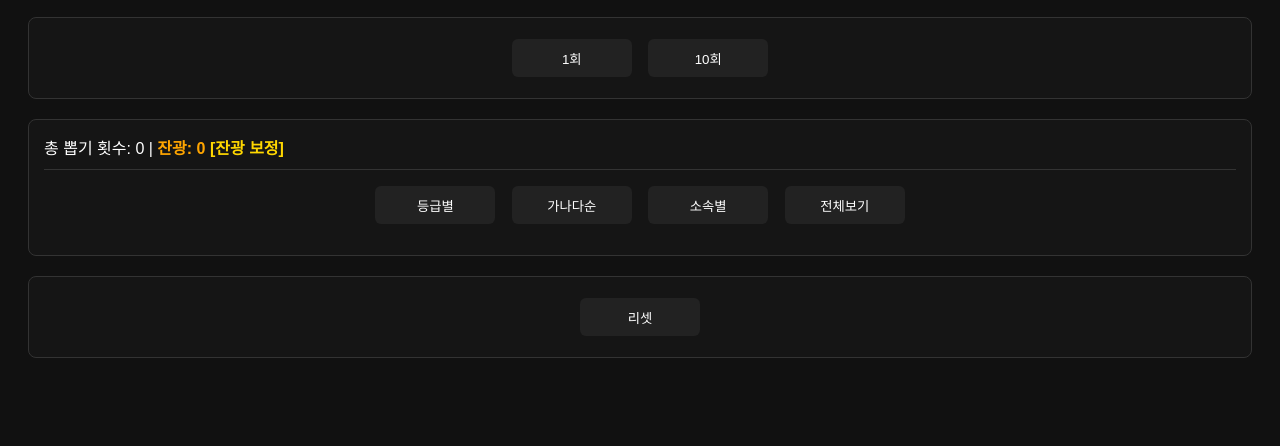
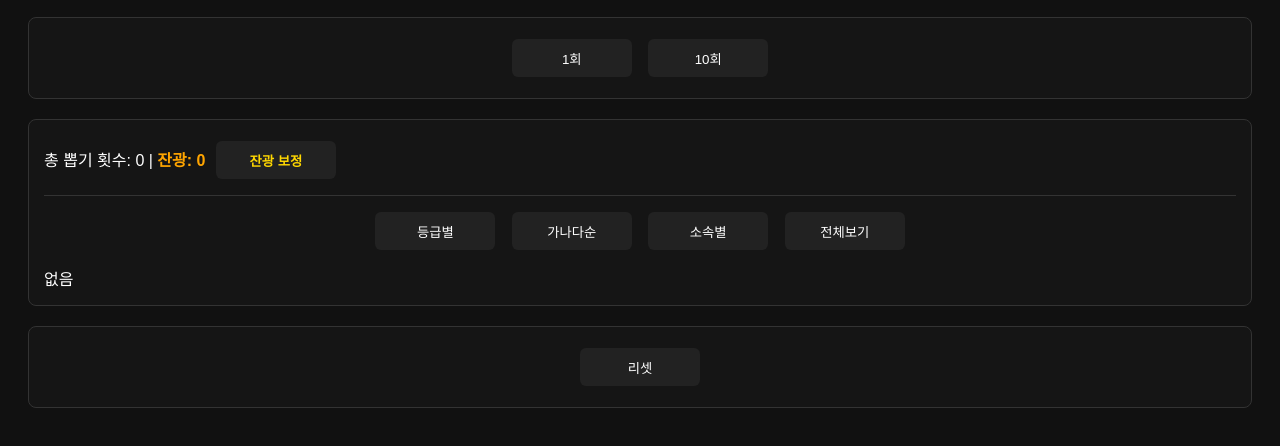
Before and after one commit to Zambaboy1234/lanterngatcha, a plain HTML site: page index.html in a window 1280 px wide. Shown: the part 180-626 px from the top of the page. Drawn offline with Linux system fonts and the light colour scheme.

Commit message:
Update index.html

```diff
--- a/index.html
+++ b/index.html
@@ -52,12 +52,19 @@ button:hover{background:#333;}
 .dimmed{color:#666 !important;opacity:0.45;}
 
 .sortBtns{text-align:center;margin-bottom:10px;}
+
+.glowLabel{color:orange;font-weight:bold;}
+.glowBtn{
+color:gold;
+font-weight:bold;
+cursor:pointer;
+margin-left:6px;
+}
+.glowBtn:hover{color:orange;}
+
 hr{border:none;border-top:1px solid #333;margin:10px 0;}
 
-.glowLabel{color:orange;font-weight:bold;}
-.glowBtn{color:gold;font-weight:bold;cursor:pointer;}
-.glowBtn:hover{color:orange;}
-
+/* ===== 팝업 ===== */
 .modal{
 display:none;
 position:fixed;
@@ -113,6 +120,7 @@ background:#333;
 <span class="ultra">[ULTRA(★★)] 올가</span>
 </div>
 
+<!-- 가챠 영역 -->
 <div class="section">
 <div style="text-align:center;">
 <button onclick="pull(1)">1회</button>
@@ -121,10 +129,11 @@ background:#333;
 <div id="result"></div>
 </div>
 
+<!-- 도감 영역 -->
 <div class="section">
 총 뽑기 횟수: <span id="totalCount">0</span> |
 <span class="glowLabel">잔광: <span id="glowCount">0</span></span>
-<span class="glowBtn" onclick="openModal()">[잔광 보정]</span>
+<button class="glowBtn" onclick="openModal()">잔광 보정</button>
 <hr>
 
 <div class="sortBtns">
@@ -141,6 +150,7 @@ background:#333;
 <button onclick="resetData()">리셋</button>
 </div>
 
+<!-- ===== 잔광 보정 팝업 ===== -->
 <div id="glowModal" class="modal">
 <div class="modalContent">
 <div class="modalHeader">
@@ -154,8 +164,10 @@ background:#333;
 <script>
 
 // ===== DB =====
-let DB = [...]; // 기존 DB 그대로 유지
+// (여기에 이전에 사용한 전체 DB 그대로 붙여넣기)
+let DB = window.DB || [];
 
+// ===== 상태 =====
 let totalCount = parseInt(localStorage.getItem("totalCount"))||0;
 let collection = JSON.parse(localStorage.getItem("collection"))||[];
 let glow = parseInt(localStorage.getItem("glow"))||0;
@@ -163,26 +175,27 @@ let sortMode="grade";
 
 updateUI();
 
+// ===== 유틸 =====
 function rollRarity(){
 let r=Math.random();
 if(r<0.03) return 3;
 if(r<0.23) return 2;
 return 1;
 }
-
 function getGradeText(r){
 if(r===3) return "[LUMEN(★★★)]";
 if(r===2) return "[ULTRA(★★)]";
 return "[INFRA(★)]";
 }
-
 function getClass(r){
 if(r===3) return "lumen";
 if(r===2) return "ultra";
 return "infra";
 }
 
+// ===== 가챠 =====
 function pull(times){
+
 let results=[];
 for(let i=0;i<times;i++){
 let rarity=rollRarity();
@@ -190,31 +203,43 @@ let pool=DB.filter(c=>c.rarity===rarity);
 let char=pool[Math.floor(Math.random()*pool.length)];
 results.push(char);
 }
+
 if(times===10){
 if(!results.some(c=>c.rarity>=2)){
 let ultraPool=DB.filter(c=>c.rarity===2);
 results[9]=ultraPool[Math.floor(Math.random()*ultraPool.length)];
 }
 }
+
 let html="";
+
 for(let char of results){
+
 totalCount++;
 glow++;
+
 let isNew=!collection.includes(char.name);
 if(isNew) collection.push(char.name);
-html+=`<div class="resultCard ${getClass(char.rarity)}">
+
+html+=`
+<div class="resultCard ${getClass(char.rarity)}">
 ${getGradeText(char.rarity)} ${char.name}
 <span class="groupText">(${char.group})</span>
 ${isNew?'<span class="newMark"> New!</span>':''}
-</div>`;
+</div>
+`;
 }
+
 document.getElementById("result").innerHTML=html;
+
 localStorage.setItem("totalCount",totalCount);
 localStorage.setItem("collection",JSON.stringify(collection));
 localStorage.setItem("glow",glow);
+
 updateUI();
 }
 
+// ===== 잔광 팝업 =====
 function openModal(){
 document.getElementById("glowModal").style.display="flex";
 renderExchange();
@@ -222,14 +247,14 @@ renderExchange();
 function closeModal(){
 document.getElementById("glowModal").style.display="none";
 }
-
 function renderExchange(){
 let html="";
 for(let c of DB){
-let cost=c.rarity===3?200:(c.rarity===2?50:null);
+let cost = c.rarity===3?200:(c.rarity===2?50:null);
 if(!cost) continue;
-let disabled=glow<cost;
-html+=`<div class="${getClass(c.rarity)}">
+let disabled = glow<cost;
+html+=`
+<div class="${getClass(c.rarity)}">
 ${getGradeText(c.rarity)} ${c.name}
 <span class="groupText">(${c.group})</span>
 <button class="exchangeBtn" onclick="exchange('${c.name}',${cost})"
@@ -240,7 +265,6 @@ ${disabled?'disabled':''}>
 }
 document.getElementById("exchangeList").innerHTML=html;
 }
-
 function exchange(name,cost){
 if(glow<cost) return;
 if(confirm(name+"을(를) 잔광 "+cost+"으로 교환하시겠습니까?")){
@@ -253,9 +277,10 @@ renderExchange();
 }
 }
 
+// ===== 정렬 =====
 function setSort(mode){sortMode=mode;updateUI();}
+function updateUI(){
 
-function updateUI(){
 document.getElementById("totalCount").textContent=totalCount;
 document.getElementById("glowCount").textContent=glow;
 
@@ -266,12 +291,14 @@ if(sortMode==="all"){
 let sorted=[...DB].sort((a,b)=>b.rarity-a.rarity);
 for(let c of sorted){
 let ownedFlag=collection.includes(c.name);
-html+=`<div class="${getClass(c.rarity)} ${ownedFlag?'':'dimmed'}">
+html+=`
+<div class="${getClass(c.rarity)} ${ownedFlag?'':'dimmed'}">
 ${getGradeText(c.rarity)} ${c.name}
 <span class="groupText">(${c.group})</span>
 </div>`;
 }
-}else{
+}
+else{
 owned.sort((a,b)=>{
 if(sortMode==="name") return a.name.localeCompare(b.name,"ko");
 if(sortMode==="group") return a.group.localeCompare(b.group,"ko");
@@ -283,23 +310,29 @@ if(sortMode==="group" && c.group!==currentGroup){
 currentGroup=c.group;
 html+=`<hr><strong>${currentGroup}</strong><br>`;
 }
-html+=`<div class="${getClass(c.rarity)}">
+html+=`
+<div class="${getClass(c.rarity)}">
 ${getGradeText(c.rarity)} ${c.name}
 <span class="groupText">(${c.group})</span>
 </div>`;
 }
 }
+
 document.getElementById("collectionArea").innerHTML=html||"없음";
 }
 
+// ===== 리셋 =====
 function resetData(){
 if(confirm("정말로 모든 기록을 초기화하시겠습니까?")){
-totalCount=0;collection=[];glow=0;
+totalCount=0;
+collection=[];
+glow=0;
 localStorage.clear();
 document.getElementById("result").innerHTML="";
 updateUI();
 }
 }
 </script>
+
 </body>
 </html>
```
